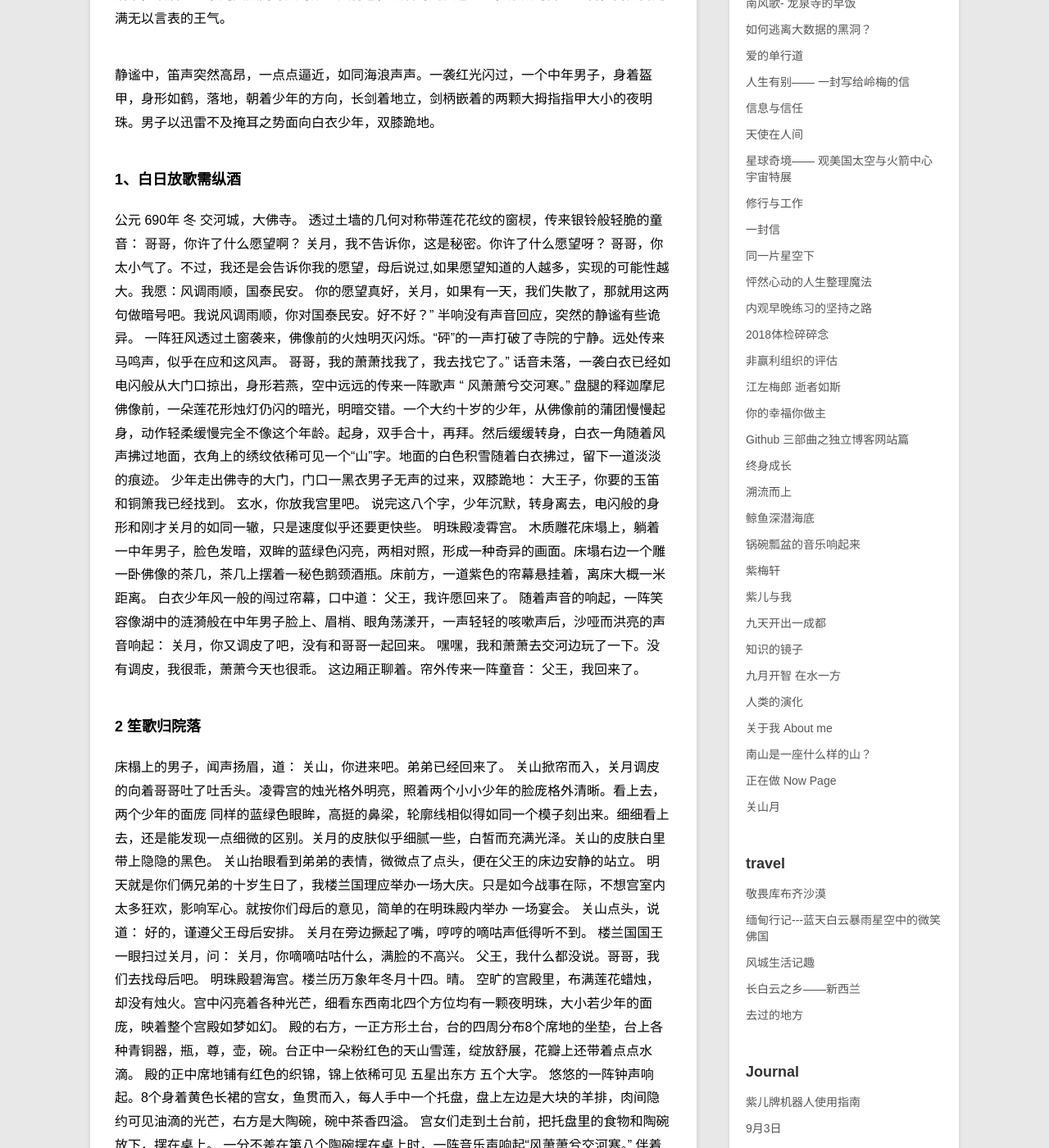
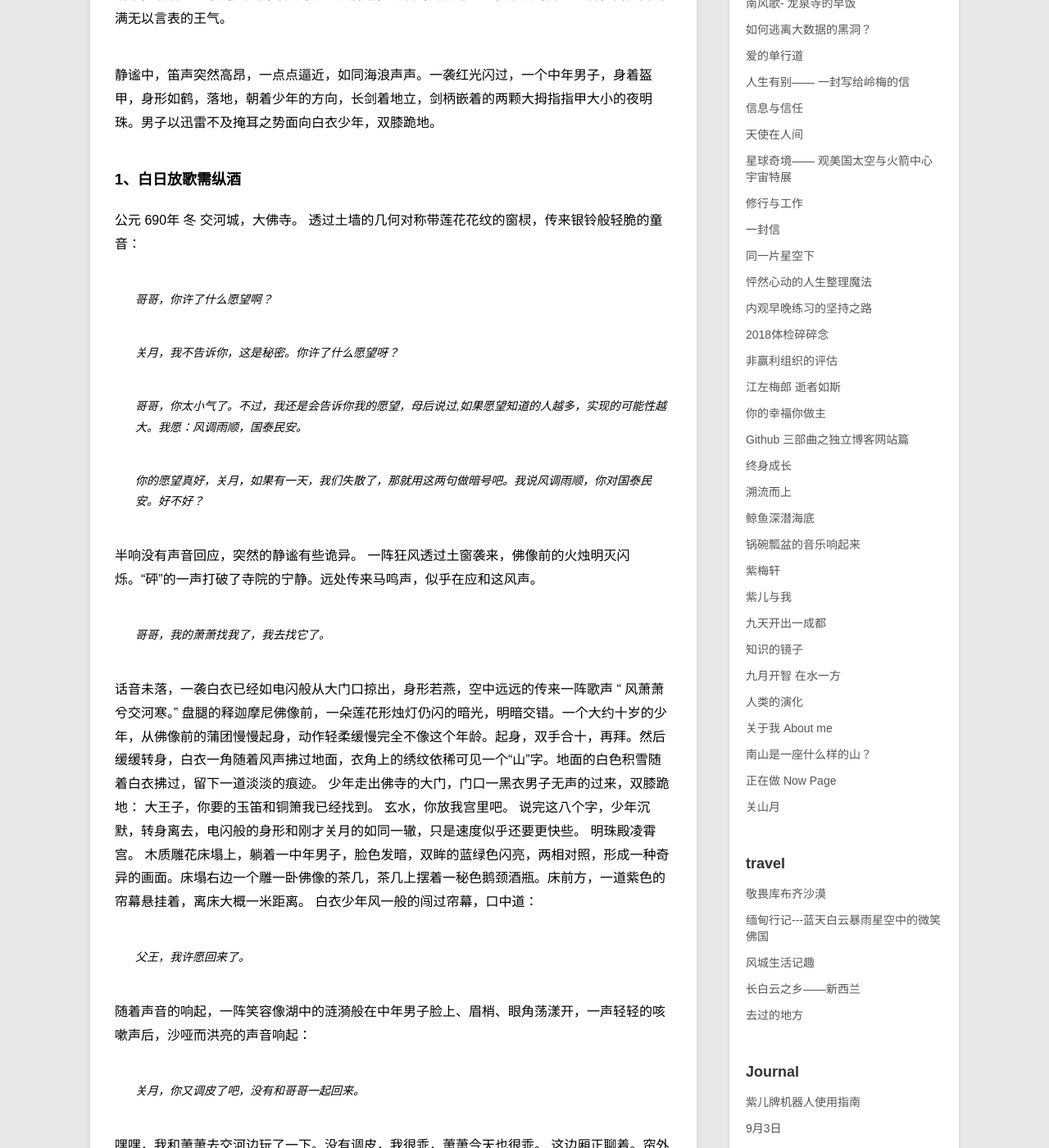
Before and after one commit to violettianjie/violettianjie.github.io, a Jekyll site: the page built from _posts/blog/2020-03-08-gsyCH01.md, in a window 1280 px wide and 1400 px high, scrolled down 665 px. Shown: the whole window at 82% size. Built offline with Jekyll 4.4.1, drawn with Linux system fonts in a browser that asks for light colours; some of the changed text lies outside the part shown.

Commit message:
Update 2020-03-08-gsyCH01.md

```diff
--- a/_posts/blog/2020-03-08-gsyCH01.md
+++ b/_posts/blog/2020-03-08-gsyCH01.md
@@ -19,13 +19,19 @@ category: blog
 
 公元 690年 冬 交河城，大佛寺。
 透过土墙的几何对称带莲花花纹的窗棂，传来银铃般轻脆的童音：
-哥哥，你许了什么愿望啊？
-关月，我不告诉你，这是秘密。你许了什么愿望呀？
-哥哥，你太小气了。不过，我还是会告诉你我的愿望，母后说过,如果愿望知道的人越多，实现的可能性越大。我愿：风调雨顺，国泰民安。
-你的愿望真好，关月，如果有一天，我们失散了，那就用这两句做暗号吧。我说风调雨顺，你对国泰民安。好不好？”
+>哥哥，你许了什么愿望啊？
+
+> 关月，我不告诉你，这是秘密。你许了什么愿望呀？
+
+> 哥哥，你太小气了。不过，我还是会告诉你我的愿望，母后说过,如果愿望知道的人越多，实现的可能性越大。我愿：风调雨顺，国泰民安。
+
+> 你的愿望真好，关月，如果有一天，我们失散了，那就用这两句做暗号吧。我说风调雨顺，你对国泰民安。好不好？
+
 半响没有声音回应，突然的静谧有些诡异。
 一阵狂风透过土窗袭来，佛像前的火烛明灭闪烁。“砰”的一声打破了寺院的宁静。远处传来马鸣声，似乎在应和这风声。
-哥哥，我的萧萧找我了，我去找它了。”
+
+> 哥哥，我的萧萧找我了，我去找它了。
+
 话音未落，一袭白衣已经如电闪般从大门口掠出，身形若燕，空中远远的传来一阵歌声 “ 风萧萧兮交河寒。”
 盘腿的释迦摩尼佛像前，一朵莲花形烛灯仍闪的暗光，明暗交错。一个大约十岁的少年，从佛像前的蒲团慢慢起身，动作轻柔缓慢完全不像这个年龄。起身，双手合十，再拜。然后缓缓转身，白衣一角随着风声拂过地面，衣角上的绣纹依稀可见一个“山”字。地面的白色积雪随着白衣拂过，留下一道淡淡的痕迹。
 少年走出佛寺的大门，门口一黑衣男子无声的过来，双膝跪地：
@@ -35,77 +41,110 @@ category: blog
 明珠殿凌霄宫。
 木质雕花床塌上，躺着一中年男子，脸色发暗，双眸的蓝绿色闪亮，两相对照，形成一种奇异的画面。床塌右边一个雕一卧佛像的茶几，茶几上摆着一秘色鹅颈酒瓶。床前方，一道紫色的帘幕悬挂着，离床大概一米距离。
 白衣少年风一般的闯过帘幕，口中道：
-父王，我许愿回来了。
+
+> 父王，我许愿回来了。
+
 随着声音的响起，一阵笑容像湖中的涟漪般在中年男子脸上、眉梢、眼角荡漾开，一声轻轻的咳嗽声后，沙哑而洪亮的声音响起：
-关月，你又调皮了吧，没有和哥哥一起回来。
+
+>关月，你又调皮了吧，没有和哥哥一起回来。
+
 嘿嘿，我和萧萧去交河边玩了一下。没有调皮，我很乖，萧萧今天也很乖。
 这边厢正聊着。帘外传来一阵童音：
-父王，我回来了。
+
+>父王，我回来了。
 
 ### 2 笙歌归院落
 
 床榻上的男子，闻声扬眉，道：
-关山，你进来吧。弟弟已经回来了。
+
+>关山，你进来吧。弟弟已经回来了。
+
 关山掀帘而入，关月调皮的向着哥哥吐了吐舌头。凌霄宫的烛光格外明亮，照着两个小小少年的脸庞格外清晰。看上去，两个少年的面庞 同样的蓝绿色眼眸，高挺的鼻梁，轮廓线相似得如同一个模子刻出来。细细看上去，还是能发现一点细微的区别。关月的皮肤似乎细腻一些，白皙而充满光泽。关山的皮肤白里带上隐隐的黑色。
+
 关山抬眼看到弟弟的表情，微微点了点头，便在父王的床边安静的站立。
-明天就是你们俩兄弟的十岁生日了，我楼兰国理应举办一场大庆。只是如今战事在际，不想宫室内太多狂欢，影响军心。就按你们母后的意见，简单的在明珠殿内举办 一场宴会。
+
+> 明天就是你们俩兄弟的十岁生日了，我楼兰国理应举办一场大庆。只是如今战事在际，不想宫室内太多狂欢，影响军心。就按你们母后的意见，简单的在明珠殿内举办 一场宴会。
+
 关山点头，说道：
-好的，谨遵父王母后安排。
+> 好的，谨遵父王母后安排。
+
 关月在旁边撅起了嘴，哼哼的嘀咕声低得听不到。
 楼兰国国王一眼扫过关月，问：
-关月，你嘀嘀咕咕什么，满脸的不高兴。
-父王，我什么都没说。哥哥，我们去找母后吧。
+>关月，你嘀嘀咕咕什么，满脸的不高兴。
+
+>父王，我什么都没说。哥哥，我们去找母后吧。
+
 明珠殿碧海宫。楼兰历万象年冬月十四。晴。
 空旷的宫殿里，布满莲花蜡烛，却没有烛火。宫中闪亮着各种光芒，细看东西南北四个方位均有一颗夜明珠，大小若少年的面庞，映着整个宫殿如梦如幻。
 殿的右方，一正方形土台，台的四周分布8个席地的坐垫，台上各种青铜器，瓶，尊，壶，碗。台正中一朵粉红色的天山雪莲，绽放舒展，花瓣上还带着点点水滴。
 殿的正中席地铺有红色的织锦，锦上依稀可见 五星出东方 五个大字。
+
 悠悠的一阵钟声响起。8个身着黄色长裙的宫女，鱼贯而入，每人手中一个托盘，盘上左边是大块的羊排，肉间隐约可见油滴的光芒，右方是大陶碗，碗中茶香四溢。
 宫女们走到土台前，把托盘里的食物和陶碗放下，摆在桌上。
+
 一分不差在第八个陶碗摆在桌上时，一阵音乐声响起“风萧萧兮交河寒。” 伴着音乐声，紫色帘幕掀起，楼兰国国王手挽着一柳叶眉细腰女子走入殿中，落座。
-“请大家入席吧。”
+> 请大家入席吧。
+
 随着国王一声，2个王子着白衣手拉着手入殿，分别在国王和王后两边盘腿坐下。
 旋即，4个男子，分别着黑衣，青衣，蓝衣，红衣，腰配贴身长剑 ，向着上位点头示意，然后一言不发落座。
 国王一声轻咳，轻声道：
-今日，我们简单的家宴，为两位王子祝生。战事在即，一切从简。我楼兰国素来豪放，茶酒羊肉，大家畅快随意。
+> 今日，我们简单的家宴，为两位王子祝生。战事在即，一切从简。我楼兰国素来豪放，茶酒羊肉，大家畅快随意。
+
 关月突然扬声道：
-哥哥送了我玉笛。今日喜庆之日，我们一起给父王、母后，各位表演一个笛萧合奏吧？
+> 哥哥送了我玉笛。今日喜庆之日，我们一起给父王、母后，各位表演一个笛萧合奏吧？
+
 柳叶眉细腰女子，黑色的眼眸中闪着笑意，说：
-甚好。来一曲春江花月夜吧。
+> 甚好。来一曲春江花月夜吧。
+
 关山起身，从怀中掏出铜箫。拉着关月缓步入殿中红色织锦。两席白衣交映着织锦的红，如同霞光。二人在中心站立。关月拿出袖中的玉笛。关山扫了弟弟一眼，开口道：
-我和弟弟今日生辰，一首 春江花月夜，
-一祝 父王母后身体康健。愿父王早日康复。
-二祝 楼兰国风调雨顺 国泰民安。
-三祝 四位叔叔剑阵早成。
+
+>我和弟弟今日生辰，一首 春江花月夜，一祝 父王母后身体康健。愿父王早日康复。二祝 楼兰国风调雨顺 国泰民安。三祝 四位叔叔剑阵早成。
 
 ### 3 沧海明月珠有泪
 
 《春江花月夜》的笛声、箫声在空气中回荡。随着音乐声飘扬，桌中的天山雪莲突然奇异的绽放。
+
 海上升明月，天涯共此时。
+
 声音余韵刚落，雪莲中跳出一个鱼尾人身的鲛人，眼珠格外明亮，跟着关山、关月二人的音乐飘飘起舞，如同周遭的空气都是海水，在海洋中自由的舒展。
 坐中六人竟无一人眼中有惊讶的神色。舞姿与音乐奇异的组合在一起，两个白衣少年，如同没有看见雪莲花开，专注在笛、箫上。白衣飘飘衣角偶尔随风重叠，两人衣服分别的绣纹：山与月二字清晰可见。
+
 斜月沉沉藏海雾，碣石潇湘无限路。不知乘月几人归，落月摇情满江树。
+
 余音落，两位白衣王子，一人将笛放入袖中，一人将箫放入怀中，缓步回位，保持跪坐姿势。
+
 而桌上的鲛人，身轻若燕，鱼尾卷曲，明亮的眼珠突然流出晶莹的泪珠，一滴，一滴，一滴，落到雪莲花瓣上，悄然无声。晶莹剔透的泪珠与雪莲花瓣上的水珠一相遇，瞬间开始变色，一点点如同有一个魔术师的手轻轻拂过。片刻，三颗花瓣大小的夜明珠，从花瓣上滚落下来，到桌上。
 鲛人朝着国王的方向，轻轻点头，三下。鱼尾一摇，人身缩小，跳入雪莲花花蕊中，一点点消失。几秒钟后，雪莲花瓣合上。如同什么也没有发生过。
+
 王后朝两位王子莞尔一笑：
-她来向你们兄弟祝福生日快乐了。年年如约而至，也难为她从舟山群岛千里迢迢前来赠珠。只是今年为什么是三颗，有些奇怪。
+
+>她来向你们兄弟祝福生日快乐了。年年如约而至，也难为她从舟山群岛千里迢迢前来赠珠。只是今年为什么是三颗，有些奇怪。
 
 ### 4 皎皎空中孤月轮
 
 公元692年， 吐鲁番，交河城。
 交河畔，河面一尘如洗。天空，一轮圆月高悬，明亮若镜， 圆满若馕。
+
 月下，只见中年男子双膝跪地，双手捧玉笛，面向白衣少年关月，道：
-二王子，是我不力 。大王子我随身跟丢了，战火中，人太多，我们被打散 。未尽到贴身护卫之责，请赐罪。大王子受伤之际，把你的玉笛给我， 叮嘱我无论如何要把它交到你手中。
+
+> 二王子，是我不力 。大王子我随身跟丢了，战火中，人太多，我们被打散 。未尽到贴身护卫之责，请赐罪。大王子受伤之际，把你的玉笛给我， 叮嘱我无论如何要把它交到你手中。
+
 少年关月，背对着中年男子，看不到表情，月影在他身后，静谧无声 。如果不是看到他肩的抽动，大概以为整个世界都 停下来了。
 萧萧好像也懂事的听懂了这段话，突然放下马蹄，安静下来， 立在主人身旁，安静得如同一匹玩具马。
 半响， 带着一点沙哑的声音响起：
-玄水，我知道了。不怨你。
-关月转身，看了玄水手上的已干如同玫瑰色的血迹，眉毛上扬一秒又归于常，右手接过玉笛，轻轻的说了一句 “ 国泰民安，风调雨顺。”
+>玄水，我知道了。不怨你。
+
+关月转身，看了玄水手上的已干如同玫瑰色的血迹，眉毛上扬一秒又归于常，右手接过玉笛，轻轻的说了一句
+> 国泰民安，风调雨顺。
+
 玄水抬头，用有点迷茫的眼神望了望关月，嘴角抽动半响，终究没有开口。剑柄上的夜明珠发出耀眼的光芒与天上的圆月交相辉映，叹人间 是否一片祥和。
 月光下明珠光中， 一白一黑两人影一匹马，像剪影如画。
 时间几乎停滞了，河面无波，只有天空的圆月一点点挪动着位置，显示着时间的流逝。
-终于，关月打破了宁静， 道：玄水，萧萧就交给你了。你留在楼兰国照顾好它，隐姓埋名，不管你做什么，活下去。他日再相逢。
+
+终于，关月打破了宁静， 道：>玄水，萧萧就交给你了。你留在楼兰国照顾好它，隐姓埋名，不管你做什么，活下去。他日再相逢。
+
 玄水喉结抽动半响，想说什么，看着关月瘦弱而坚定的身影，终究没有开口，点头，起身，上前拍了拍马儿的鬓毛。
+
 关月用不舍的眼光看了看萧萧，上前双手抱住萧萧的头颈，俯身。半响，起身，脱掉白色外衣扔在岸边，把玉笛插入怀中。走向交河边，静静调整呼吸一分钟，俯身，提跨沉肩，一个水中倒立入水，两条腿竖立， 然后就不见了。
 
 ### 5 与君初相识
```
